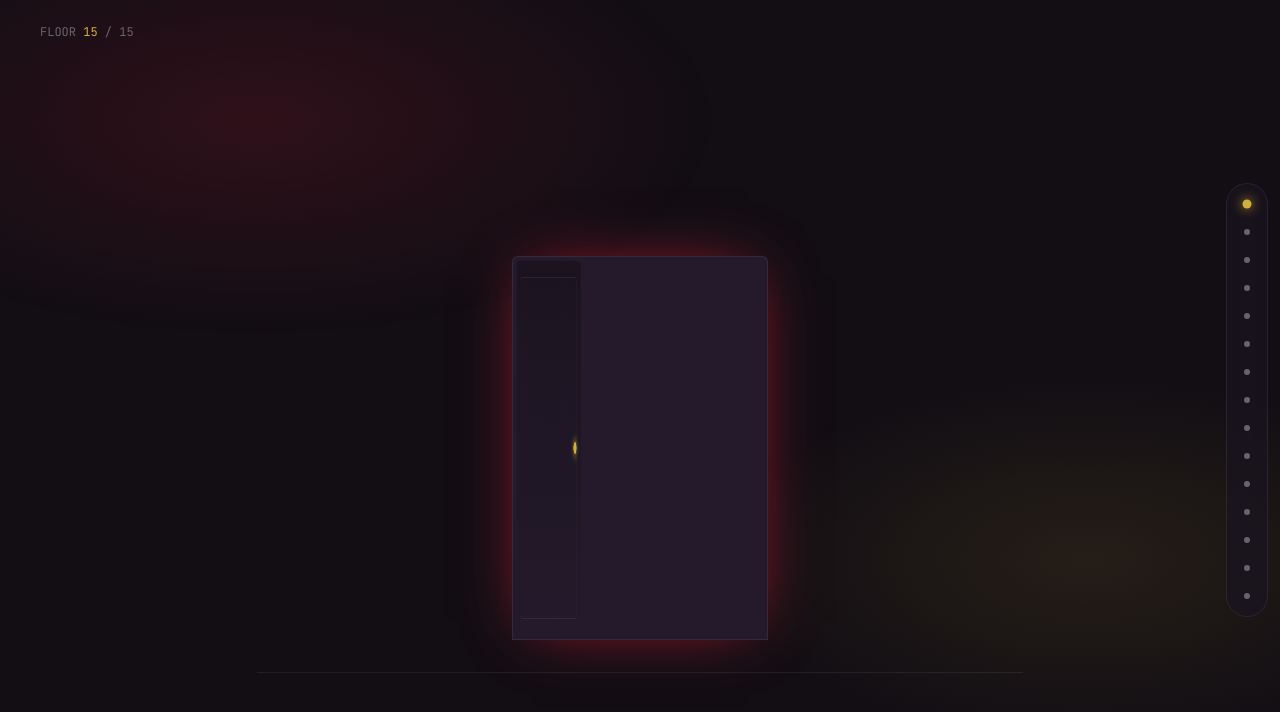
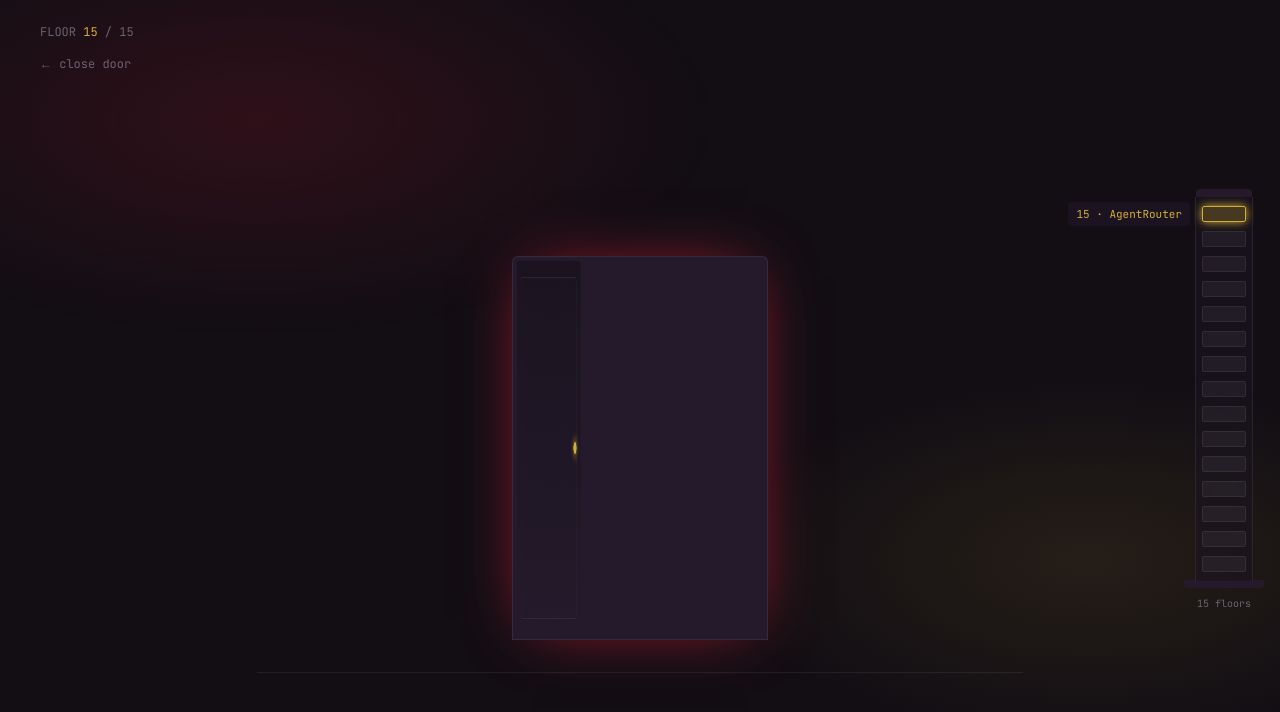
Before and after one commit to shaikasadahmed2k23/portfolio, a Next.js app: page / in a window 1280 px wide. Both pictures are taken after a click on the button "Knock to open the door". Shown: the part 640-1352 px from the top of the page. Built offline with nearby package versions, Linux system fonts and the light colour scheme; a web font is replaced by a local one.

Commit message:
Building: real stacked floor-slab elevation instead of dot nav, always-visible close-door exit

```diff
--- a/components/Building.tsx
+++ b/components/Building.tsx
@@ -4,10 +4,15 @@ import { useEffect, useRef, useState } from "react";
 import { motion } from "framer-motion";
 import { PROJECTS, type Project } from "@/lib/projects";
 
+const FLOOR_H = 22; // px height of each slab in the building visual
+const FLOOR_GAP = 3;
+
 export default function Building({
   onSelectProject,
+  onExit,
 }: {
   onSelectProject: (project: Project) => void;
+  onExit: () => void;
 }) {
   const [activeFloor, setActiveFloor] = useState(PROJECTS[0].floor);
   const floorRefs = useRef<Record<number, HTMLDivElement | null>>({});
@@ -33,6 +38,8 @@ export default function Building({
     floorRefs.current[floor]?.scrollIntoView({ behavior: "smooth", block: "center" });
   };
 
+  const towerHeight = PROJECTS.length * (FLOOR_H + FLOOR_GAP);
+
   return (
     <div id="building" className="relative">
       {/* Floor number indicator */}
@@ -40,32 +47,58 @@ export default function Building({
         FLOOR <span className="text-brass">{String(activeFloor).padStart(2, "0")}</span> / 15
       </div>
 
-      {/* Fixed brass floor-selector panel */}
+      {/* Leave the building — always reachable */}
+      <button
+        type="button"
+        onClick={onExit}
+        className="fixed left-6 top-14 z-20 font-[family-name:var(--font-data)] text-xs text-ink-faint transition-colors hover:text-brass sm:left-10"
+      >
+        ← close door
+      </button>
+
+      {/* Real building elevation: floors stacked one on top of another */}
       <nav
-        aria-label="Jump to floor"
-        className="fixed right-3 top-1/2 z-20 hidden -translate-y-1/2 flex-col gap-1 rounded-full border border-[var(--glass-border)] bg-surface/70 p-2 backdrop-blur sm:flex"
+        aria-label="Building floors"
+        className="fixed right-4 top-1/2 z-20 hidden -translate-y-1/2 flex-col items-center sm:flex"
       >
-        {PROJECTS.map((p) => (
+        {/* rooftop cap */}
+        <div className="h-2 w-14 rounded-t-sm bg-surface-2" />
+        <div className="flex flex-col-reverse gap-[3px] border-x border-[var(--glass-border)] bg-surface/60 px-1.5 py-1.5 backdrop-blur">
+          {[...PROJECTS].reverse().map((p) => (
             <button
               key={p.floor}
               type="button"
               onClick={() => scrollToFloor(p.floor)}
               aria-label={`Go to floor ${p.floor}: ${p.name}`}
               aria-current={activeFloor === p.floor}
-            className="group relative flex h-6 w-6 items-center justify-center"
+              className="group relative flex items-center"
+              style={{ height: FLOOR_H }}
             >
               <span
-              className={`h-1.5 w-1.5 rounded-full transition-all ${
+                className={`block w-11 rounded-[2px] border transition-all ${
                   activeFloor === p.floor
-                  ? "scale-150 bg-brass shadow-[0_0_8px_var(--color-brass)]"
-                  : "bg-ink-faint group-hover:bg-ink-dim"
+                    ? "border-brass bg-brass/25 shadow-[0_0_10px_var(--color-brass)]"
+                    : "border-[var(--glass-border)] bg-ink/5 group-hover:border-ink-dim"
                 }`}
+                style={{ height: FLOOR_H - 6 }}
               />
-            <span className="pointer-events-none absolute right-8 whitespace-nowrap rounded bg-surface px-2 py-1 font-[family-name:var(--font-data)] text-[11px] text-ink-dim opacity-0 transition-opacity group-hover:opacity-100">
-              {p.name}
+              <span
+                className={`pointer-events-none absolute right-14 whitespace-nowrap rounded bg-surface px-2 py-1 font-[family-name:var(--font-data)] text-[11px] transition-opacity ${
+                  activeFloor === p.floor
+                    ? "text-brass opacity-100"
+                    : "text-ink-dim opacity-0 group-hover:opacity-100"
+                }`}
+              >
+                {String(p.floor).padStart(2, "0")} · {p.name}
               </span>
             </button>
           ))}
+        </div>
+        {/* ground base */}
+        <div className="h-2 w-20 rounded-b-sm bg-surface-2" style={{ marginTop: -1 }} />
+        <div className="mt-2 font-[family-name:var(--font-data)] text-[10px] text-ink-faint">
+          {towerHeight > 0 ? "15 floors" : ""}
+        </div>
       </nav>
 
       <div ref={containerRef} className="flex flex-col">
--- a/components/ProjectsDoor.tsx
+++ b/components/ProjectsDoor.tsx
@@ -1,6 +1,6 @@
 "use client";
 
-import { useState } from "react";
+import { useRef, useState } from "react";
 import { motion, AnimatePresence } from "framer-motion";
 import Building from "./Building";
 import ProjectScenery from "./ProjectScenery";
@@ -9,9 +9,15 @@ import type { Project } from "@/lib/projects";
 export default function ProjectsDoor() {
   const [open, setOpen] = useState(false);
   const [selectedProject, setSelectedProject] = useState<Project | null>(null);
+  const doorRef = useRef<HTMLDivElement>(null);
+
+  const closeDoor = () => {
+    setOpen(false);
+    doorRef.current?.scrollIntoView({ behavior: "smooth", block: "center" });
+  };
 
   return (
-    <div className="relative flex min-h-[80vh] flex-col items-center justify-center gap-8 px-6 py-24 text-center">
+    <div ref={doorRef} className="relative flex min-h-[80vh] flex-col items-center justify-center gap-8 px-6 py-24 text-center">
       <div style={{ perspective: 1200 }} className="relative">
         {/* Door frame */}
         <div className="relative h-72 w-48 rounded-t-md border border-[var(--glass-border)] bg-surface-2 shadow-[0_0_60px_-20px_var(--color-crimson)] sm:h-96 sm:w-64">
@@ -59,7 +65,7 @@ export default function ProjectsDoor() {
         )}
       </AnimatePresence>
 
-      {open && <Building onSelectProject={setSelectedProject} />}
+      {open && <Building onSelectProject={setSelectedProject} onExit={closeDoor} />}
     </div>
   );
 }
```
Also changed, not shown: 1 other file (tests, documents, lock files or other folders). Lines whose indentation alone changed are shown as unchanged.
